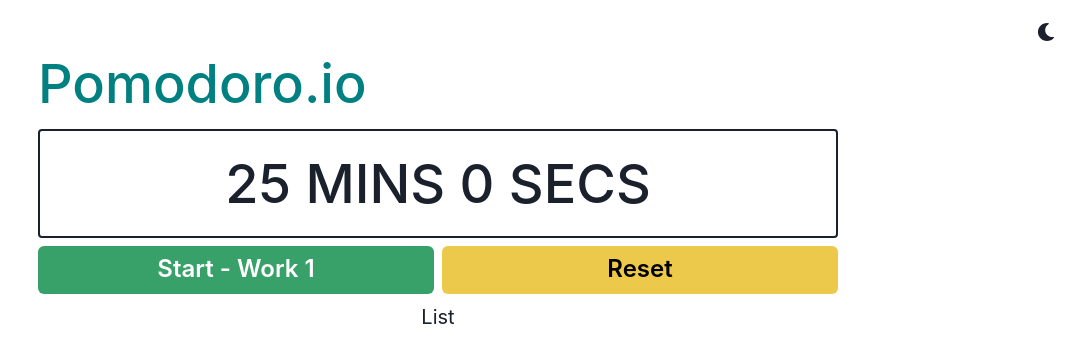
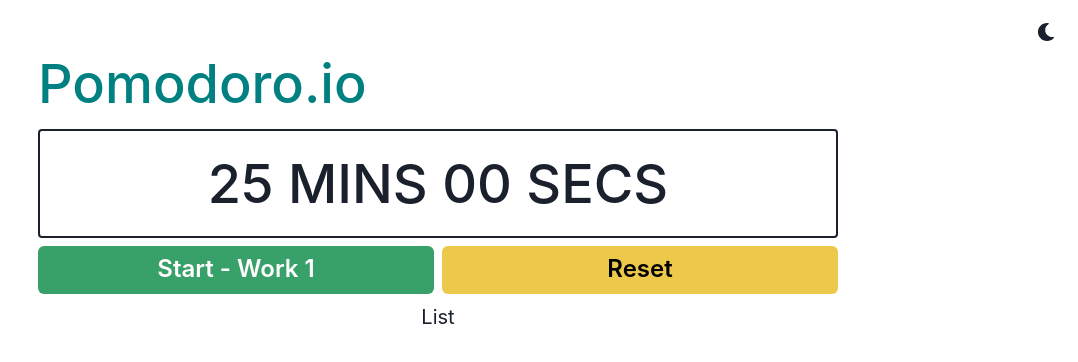
Before and after one commit to treavorgagne/productivity-app, a React (Create React App) app: page / in a window 1280 px wide. Shown: the top 362 px of the page, without its empty margins (202-1280 px from the left). Built offline with nearby package versions, Linux system fonts and the light colour scheme.

Commit message:
timer finished for now

```diff
--- a/src/components/Timer.js
+++ b/src/components/Timer.js
@@ -34,7 +34,7 @@
     if (start) {
       if (time === 0) {
         setI(i + 1);
-        if (i == 7) {
+        if (i === 7) {
           handleReset();
         } else {
           setTime(pomodoroTime[i + 1]);
@@ -65,7 +65,8 @@
       </Box>
       <Box border={'2px'} p={3} borderRadius={'4px'}>
         <Text fontWeight={'500'} fontSize={['28px', '36px', '40px', '54px']}>
-          {Math.floor(time / 60)} MINS {time % 60} SECS
+          {lpad(Math.floor(time / 60).toString())} MINS{' '}
+          {lpad((time % 60).toString())} SECS
         </Text>
       </Box>
       <Stack py={2} direction="row" justify={'space-evenly'}>
@@ -112,3 +113,8 @@
     }
   }, [delay]);
 }
+
+function lpad(str) {
+  while (str.length < 2) str = '0' + str;
+  return str;
+}
```
